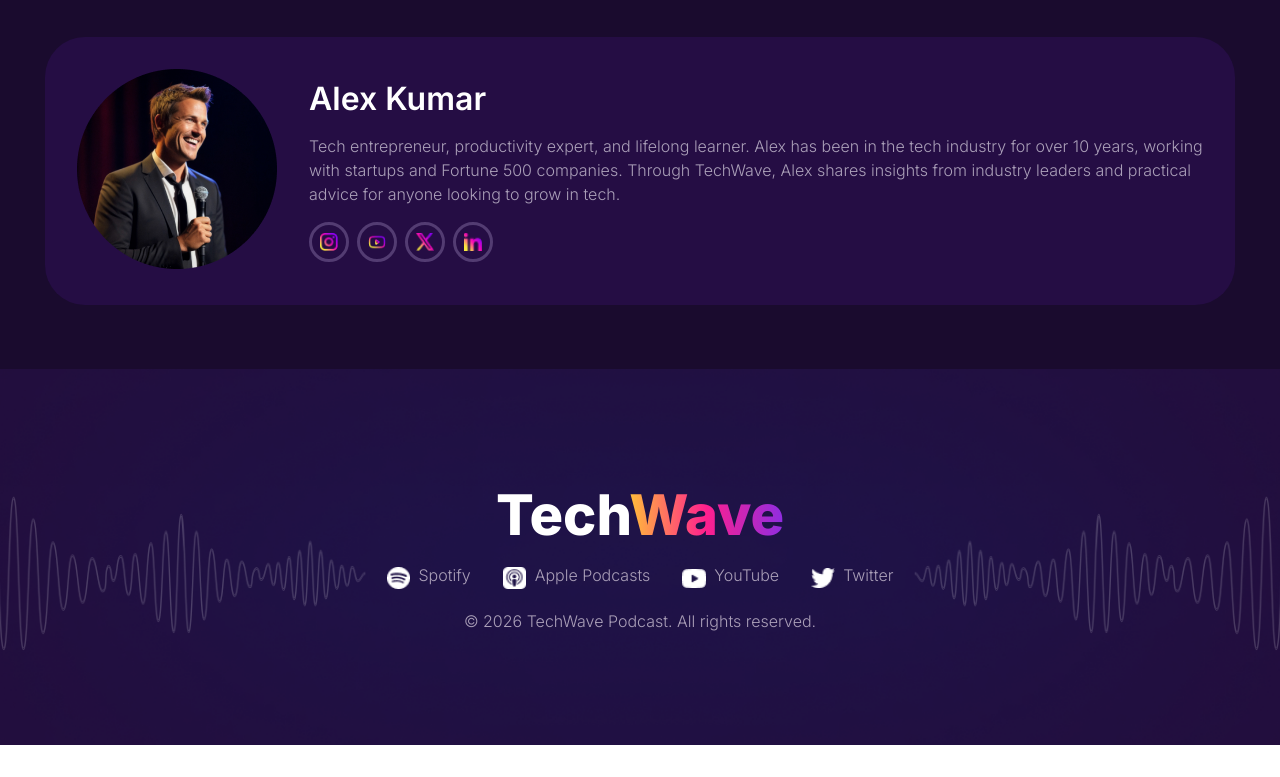
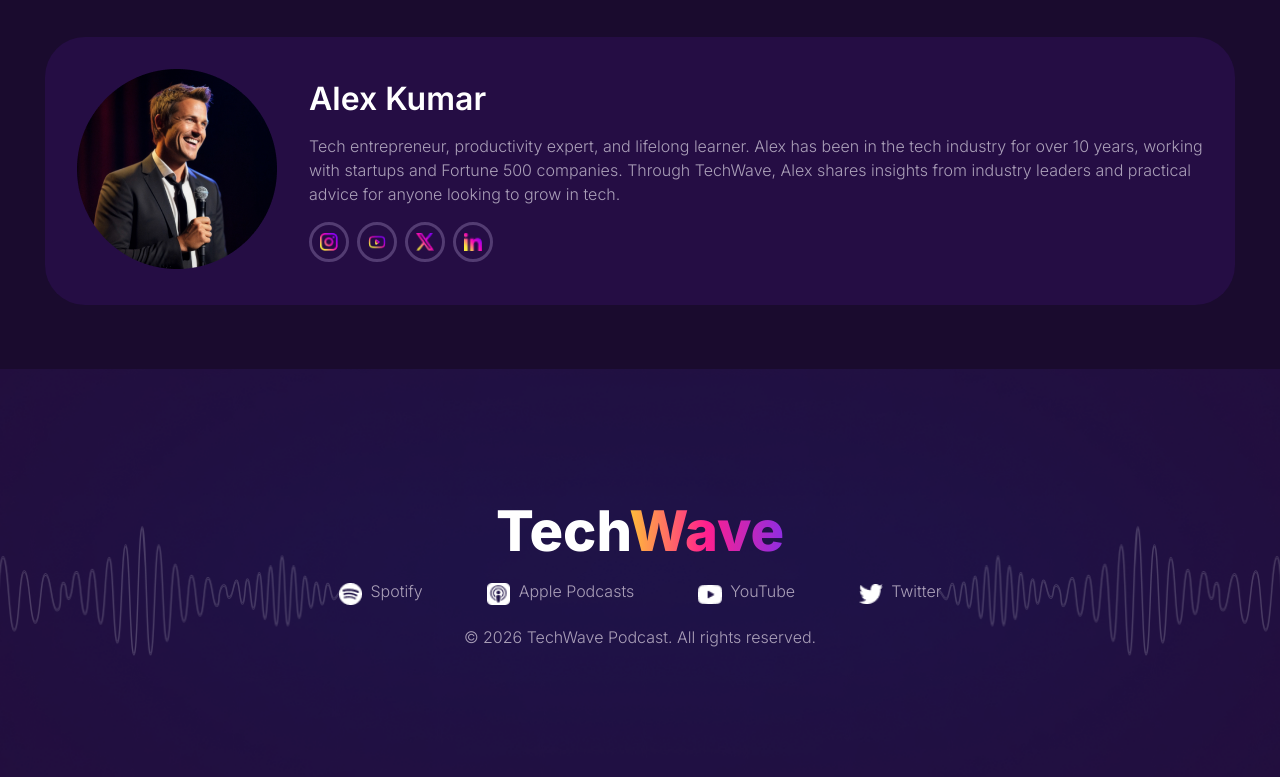
Before and after one commit to Kiron-Pal/assignment2, a plain HTML site: page index.html in a window 1280 px wide. Shown: the part 3205-3982 px from the top of the page. Before the commit the page ends 3950 px from the top, so only its background shows below. Drawn offline with Linux system fonts and the light colour scheme.

Commit message:
title fix

```diff
--- a/index.html
+++ b/index.html
@@ -6,7 +6,7 @@
     <link rel="stylesheet" href="style.css" />
     <link rel="stylesheet" href="responsive.css">
 
-    <title>Document</title>
+    <title>TechWave</title>
   </head>
   <body class="inter-font">
     <header style="background: #1A0b2e;">
--- a/style.css
+++ b/style.css
@@ -463,7 +463,7 @@
     flex-direction: column;
     justify-content: center;
     align-items: center;
-    padding-block: 7rem;
+    padding-block: 8rem;
 }
 
 .footer-container .footer-logo {
@@ -474,7 +474,7 @@
 }
 
 .footer-container .footer-social {
-    gap: 2rem;
+    gap: 4rem;
     flex-wrap: wrap;
 }
 
```
